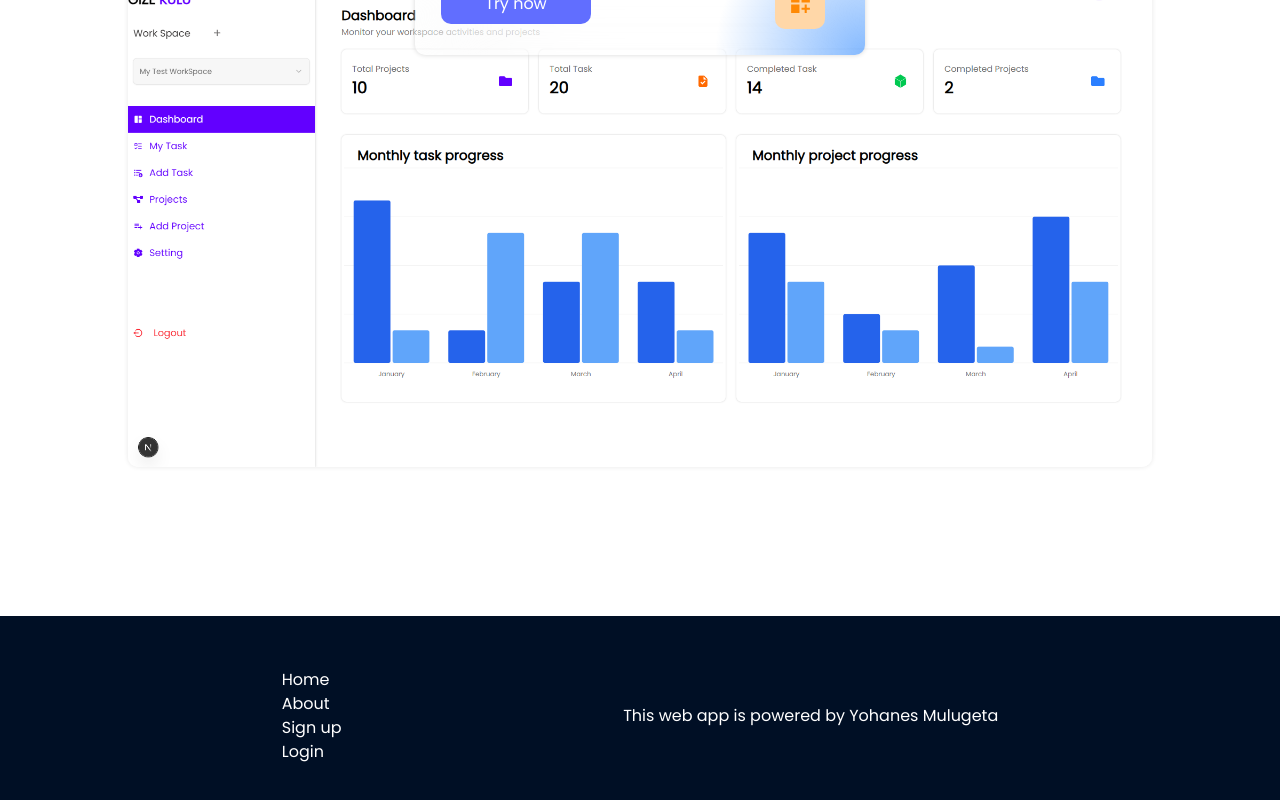
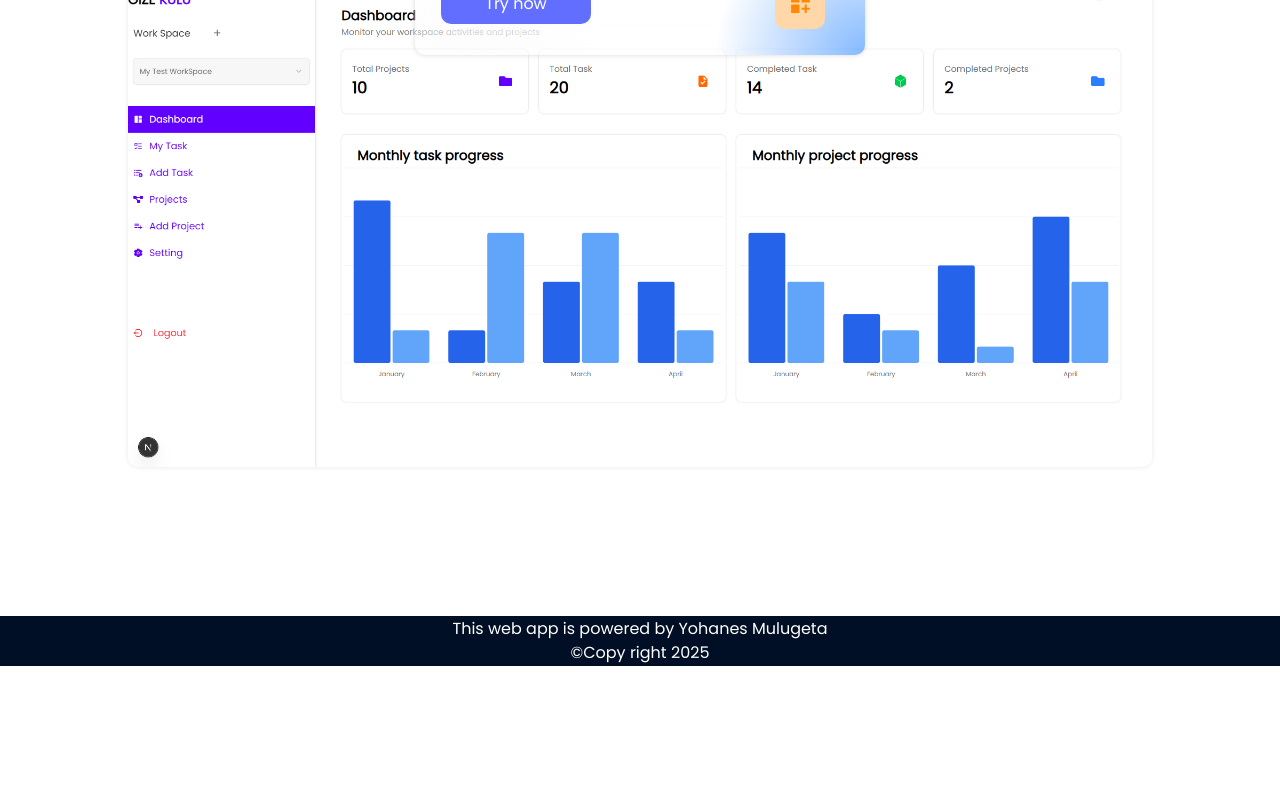
Before and after one commit to Yohanes590/gize-kulu, a Next.js app: page / in a window 1280 px wide. Shown: the part 1564-2364 px from the top of the page. After the commit the page ends 2230 px from the top, so only its background shows below. Built offline with nearby package versions, Linux system fonts and the light colour scheme.

Commit message:
footer year

```diff
--- a/components/home/footer.tsx
+++ b/components/home/footer.tsx
@@ -1,21 +1,10 @@
 export default function FooterFunction() {
       return <>
-            <div className="footer-container text-white h-[200px] flex justify-evenly items-center flex-wrap w-[100%] bg-[#000f25]">
-
-                  <div className="each-flex-items-footer">
-                        <span>Home</span><br/>
-                        <span>About</span><br/>
-                        <span>Sign up</span><br/>
-                        <span>Login</span><br/>
-                  </div>
-
-                  <div className="each-flex-items-footer">
+            <div className="footer-container text-center text-white h-[50px] flex justify-evenly items-center flex-wrap w-[100%] bg-[#000f25]">
+                  <footer className="each-flex-items-footer">
                         <p>This web app is powered by Yohanes Mulugeta</p>
-                  </div>
-
-
-
-
+                        <p>&copy;Copy right { new Date().getFullYear() }</p>
+                  </footer>
             </div>
       </>
 }
```
